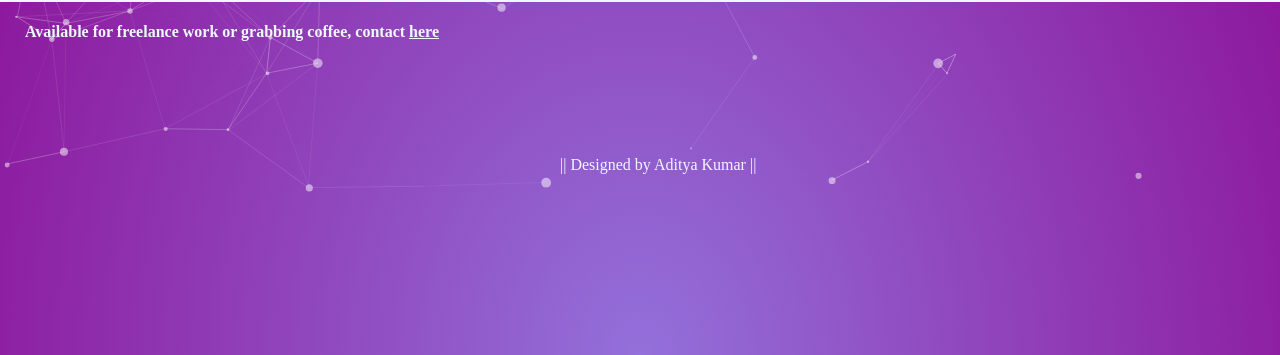
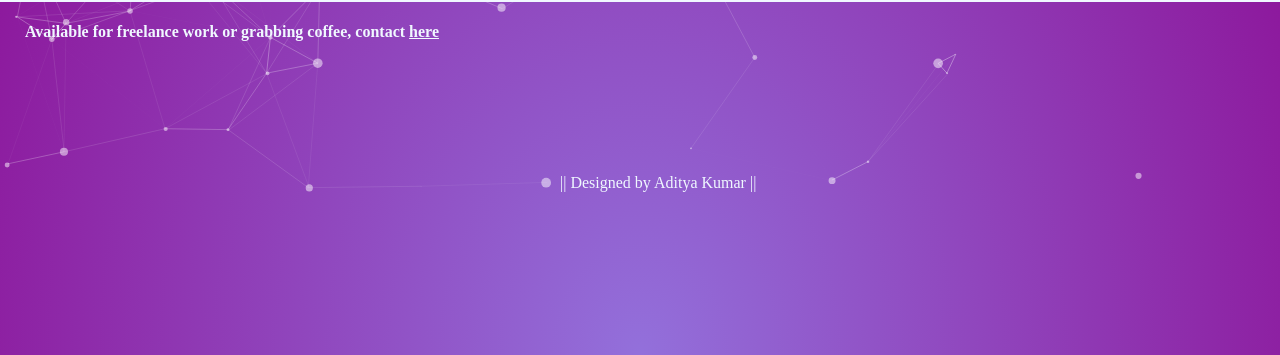
Before and after one commit to AdityaKumar774/portfolio-redesign, a plain HTML site: page index.html in a window 1280 px wide. Shown: the part 445-800 px from the top of the page. Drawn offline with Linux system fonts and the light colour scheme; a web font is replaced by a local one.

Commit message:
footer adjusted

```diff
--- a/style.css
+++ b/style.css
@@ -196,7 +196,7 @@ i.fa-envelope:hover, i.fa-envelope:active, i.fa-envelope:focus{
 .footer{
   position: absolute;
   padding-left: 560px;
-  padding-top: 585px;
+  padding-top: 603px;
   color: aliceblue;
 }
 
```
Also changed, not shown: 1 other file.
